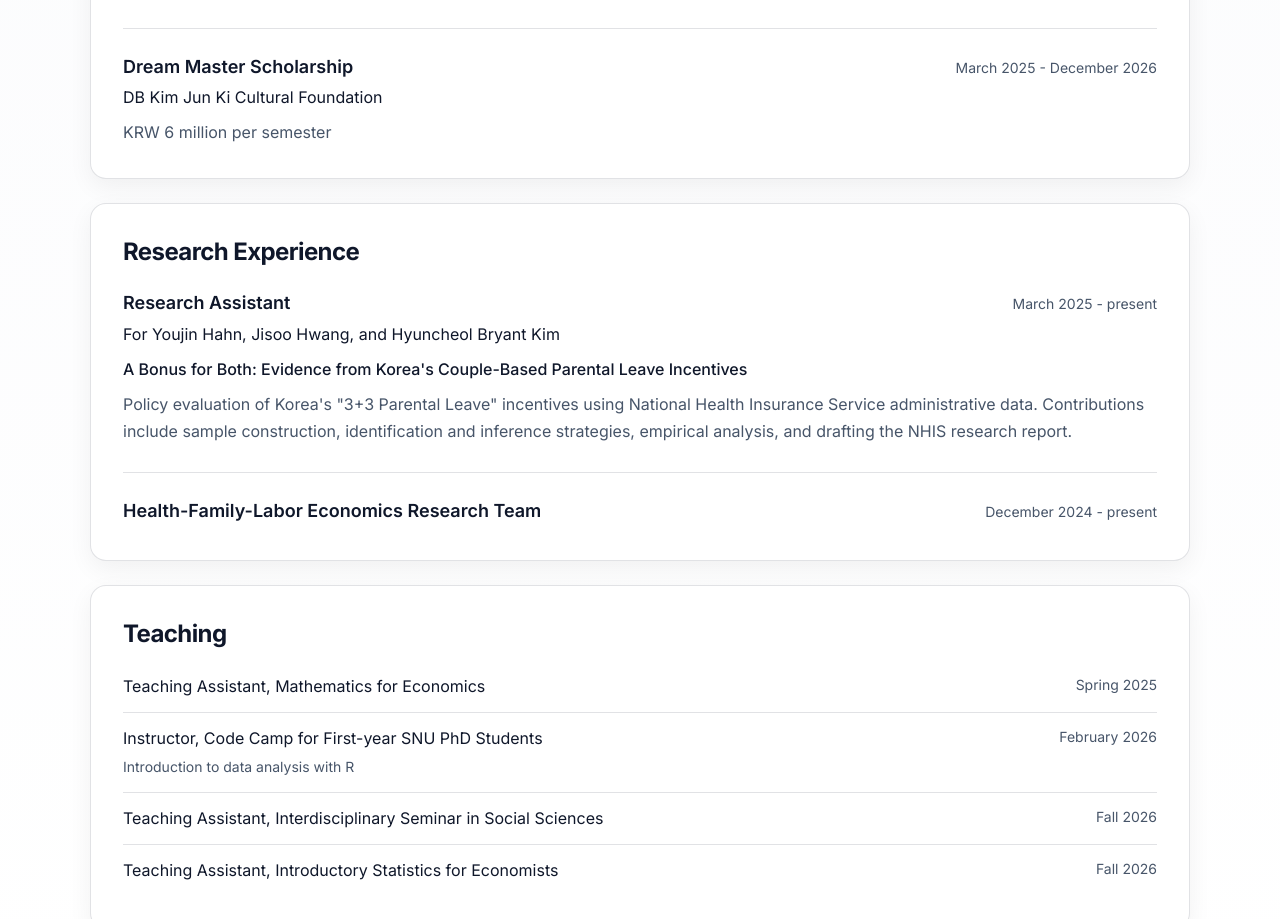
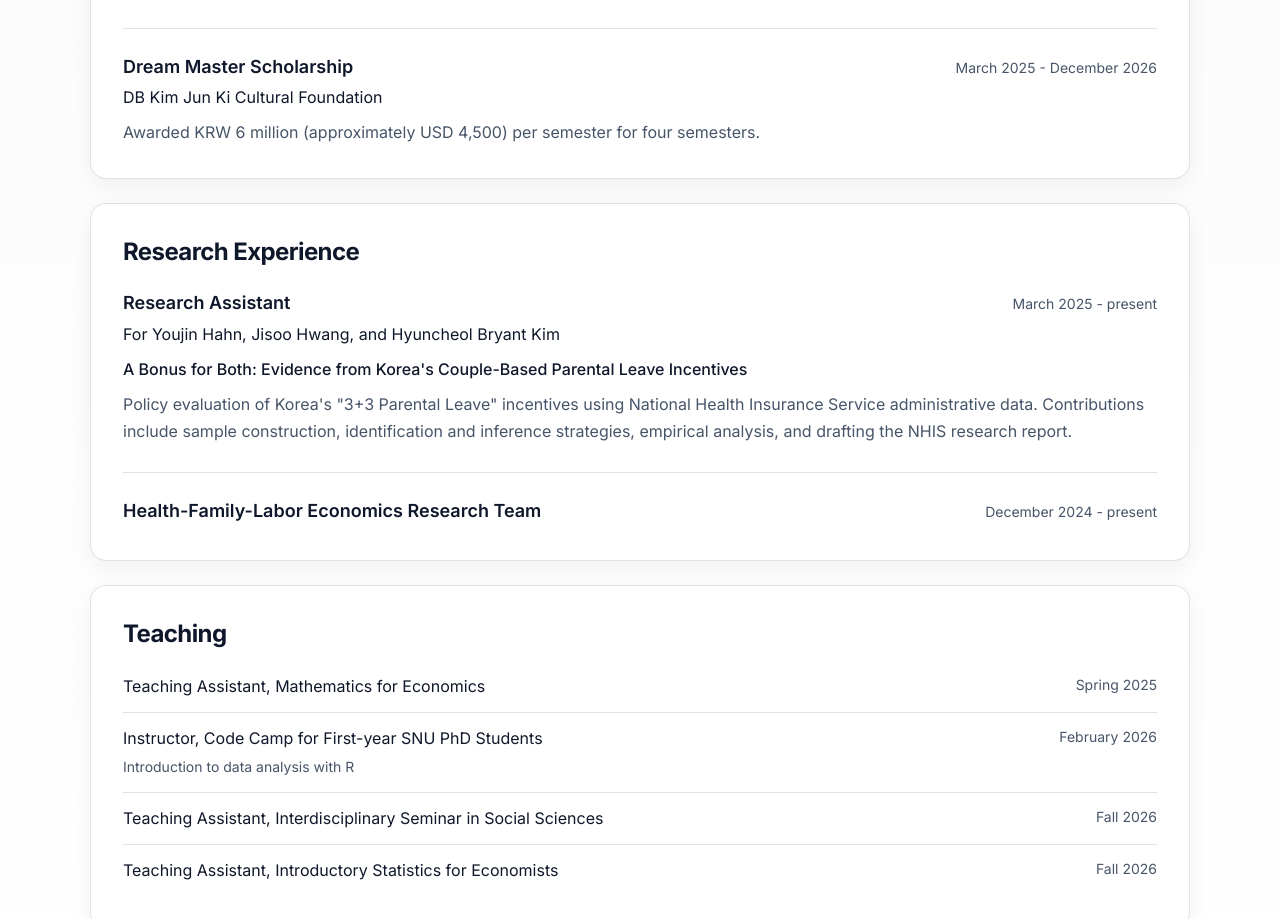
Before and after one commit to fbaudrb/fbaudrb.github.io, a plain HTML site: page cv.html in a window 1280 px wide. Shown: the part 1584-2503 px from the top of the page. Drawn offline with Linux system fonts and the light colour scheme.

Commit message:
Clarify Dream Master scholarship value and four-semester award

```diff
--- a/cv.html
+++ b/cv.html
@@ -267,7 +267,7 @@
           <p class="meta">March 2025 - December 2026</p>
         </div>
         <p>DB Kim Jun Ki Cultural Foundation</p>
-        <p class="entry-description">KRW 6 million per semester</p>
+        <p class="entry-description">Awarded KRW 6 million (approximately USD 4,500) per semester for four semesters.</p>
       </div>
     </section>
 
```
